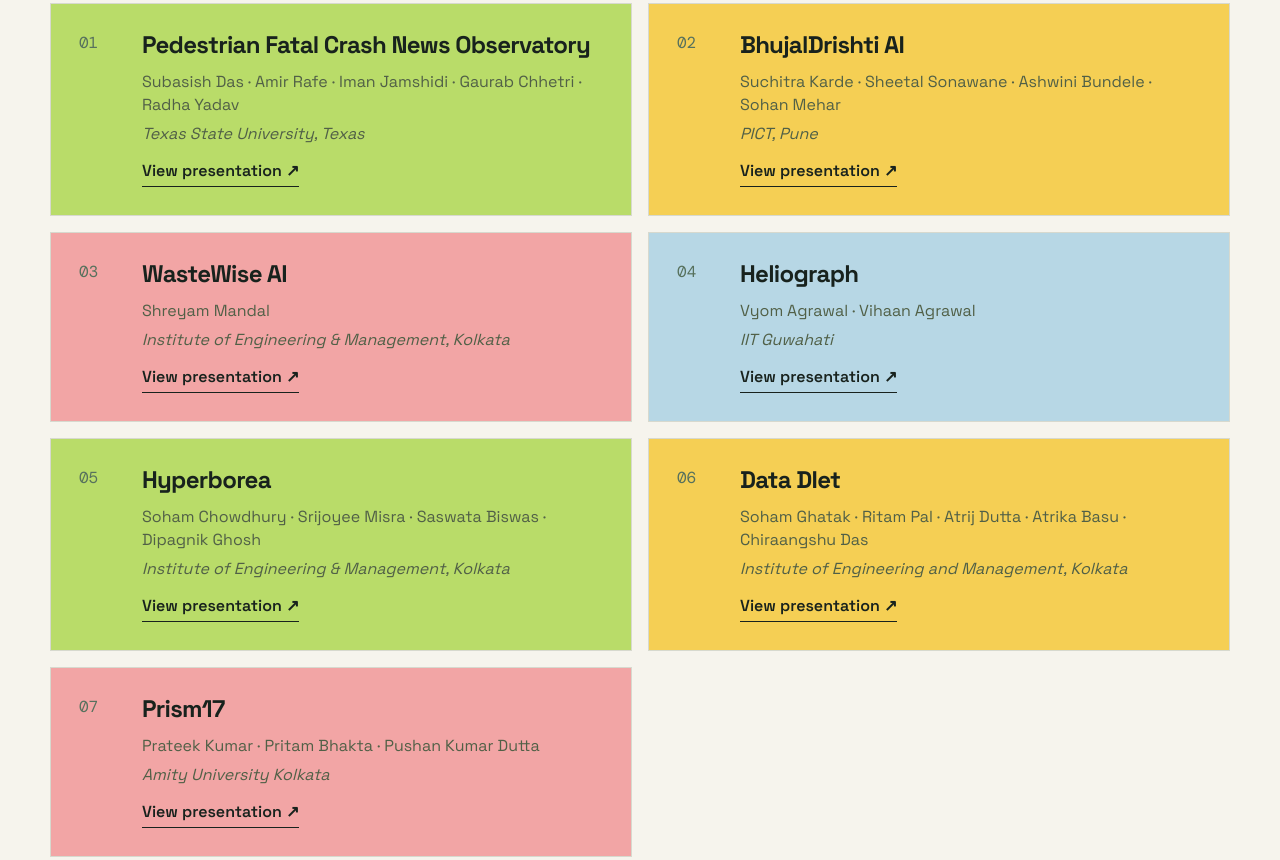
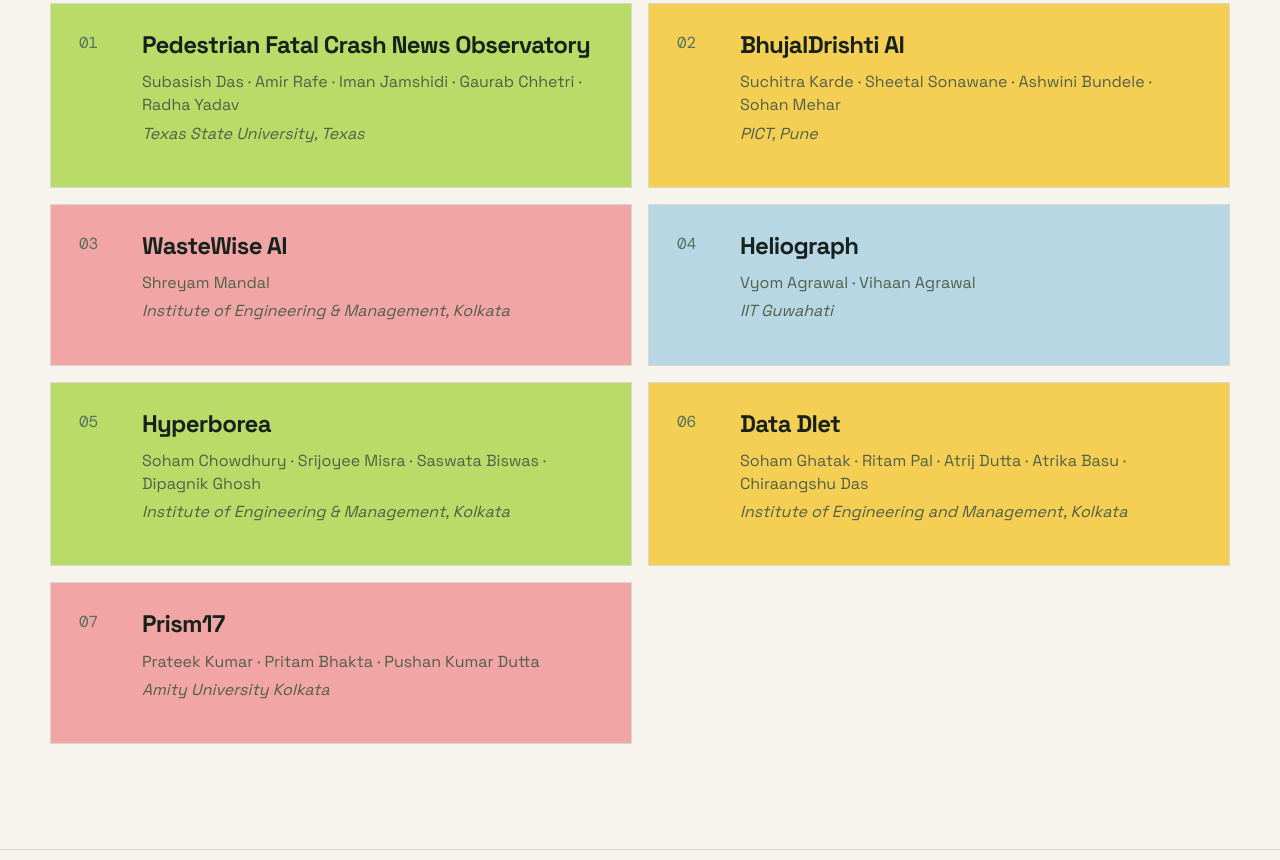
Before and after one commit to sohampoddar26/fire26-sdai, a plain HTML site: page submissions.html in a window 1280 px wide. Shown: the part 2676-3536 px from the top of the page. Drawn offline with nearby package versions, Linux system fonts and the light colour scheme.

Commit message:
updated accepted submissions

```diff
--- a/submissions.html
+++ b/submissions.html
@@ -108,7 +108,7 @@
               <h3>Pedestrian Fatal Crash News Observatory</h3>
               <p class="accepted-members">Subasish Das · Amir Rafe · Iman Jamshidi · Gaurab Chhetri · Radha Yadav</p>
               <p class="accepted-affiliation">Texas State University, Texas</p>
-              <a class="text-link" href="https://drive.google.com/open?id=1zJyG8L3y4kbYNUJVmziD8RJAaUYa6f5o" target="_blank" rel="noopener">View presentation ↗</a>
+              <!-- <a class="text-link" href="https://drive.google.com/open?id=1zJyG8L3y4kbYNUJVmziD8RJAaUYa6f5o" target="_blank" rel="noopener">View presentation ↗</a> -->
             </div>
           </article>
           <article class="accepted-card">
@@ -117,7 +117,7 @@
               <h3>BhujalDrishti AI</h3>
               <p class="accepted-members">Suchitra Karde · Sheetal Sonawane · Ashwini Bundele · Sohan Mehar</p>
               <p class="accepted-affiliation">PICT, Pune</p>
-              <a class="text-link" href="https://drive.google.com/open?id=1jyO1P0u4MwNDQNVXPawEPNNBgaKgOVeM" target="_blank" rel="noopener">View presentation ↗</a>
+              <!-- <a class="text-link" href="https://drive.google.com/open?id=1jyO1P0u4MwNDQNVXPawEPNNBgaKgOVeM" target="_blank" rel="noopener">View presentation ↗</a> -->
             </div>
           </article>
           <article class="accepted-card">
@@ -126,7 +126,7 @@
               <h3>WasteWise AI</h3>
               <p class="accepted-members">Shreyam Mandal</p>
               <p class="accepted-affiliation">Institute of Engineering &amp; Management, Kolkata</p>
-              <a class="text-link" href="https://drive.google.com/open?id=1O1AHOgtZXKIusIZPbxs32S9-Rz0CIgkZ" target="_blank" rel="noopener">View presentation ↗</a>
+              <!-- <a class="text-link" href="https://drive.google.com/open?id=1O1AHOgtZXKIusIZPbxs32S9-Rz0CIgkZ" target="_blank" rel="noopener">View presentation ↗</a> -->
             </div>
           </article>
           <article class="accepted-card">
@@ -135,7 +135,7 @@
               <h3>Heliograph</h3>
               <p class="accepted-members">Vyom Agrawal · Vihaan Agrawal</p>
               <p class="accepted-affiliation">IIT Guwahati</p>
-              <a class="text-link" href="https://drive.google.com/open?id=1_-SlFbHtvHSXovg4Ji4DoIC1xbJu8fBM" target="_blank" rel="noopener">View presentation ↗</a>
+              <!-- <a class="text-link" href="https://drive.google.com/open?id=1_-SlFbHtvHSXovg4Ji4DoIC1xbJu8fBM" target="_blank" rel="noopener">View presentation ↗</a> -->
             </div>
           </article>
           <article class="accepted-card">
@@ -144,7 +144,7 @@
               <h3>Hyperborea</h3>
               <p class="accepted-members">Soham Chowdhury · Srijoyee Misra · Saswata Biswas · Dipagnik Ghosh</p>
               <p class="accepted-affiliation">Institute of Engineering &amp; Management, Kolkata</p>
-              <a class="text-link" href="https://drive.google.com/open?id=1NYRp72q2cEOCo7GUV1MylE5sGj8ocRC7" target="_blank" rel="noopener">View presentation ↗</a>
+              <!-- <a class="text-link" href="https://drive.google.com/open?id=1NYRp72q2cEOCo7GUV1MylE5sGj8ocRC7" target="_blank" rel="noopener">View presentation ↗</a> -->
             </div>
           </article>
           <article class="accepted-card">
@@ -153,7 +153,7 @@
               <h3>Data DIet</h3>
               <p class="accepted-members">Soham Ghatak · Ritam Pal · Atrij Dutta · Atrika Basu · Chiraangshu Das</p>
               <p class="accepted-affiliation">Institute of Engineering and Management, Kolkata</p>
-              <a class="text-link" href="https://drive.google.com/open?id=1EQwj7uJ5yAL9KbPtvBiVBPIV-xQTSL51" target="_blank" rel="noopener">View presentation ↗</a>
+              <!-- <a class="text-link" href="https://drive.google.com/open?id=1EQwj7uJ5yAL9KbPtvBiVBPIV-xQTSL51" target="_blank" rel="noopener">View presentation ↗</a> -->
             </div>
           </article>
           <article class="accepted-card">
@@ -162,7 +162,7 @@
               <h3>Prism17</h3>
               <p class="accepted-members">Prateek Kumar · Pritam Bhakta · Pushan Kumar Dutta</p>
               <p class="accepted-affiliation">Amity University Kolkata</p>
-              <a class="text-link" href="https://drive.google.com/open?id=1Xz9Xk773dostxFOnozFkXcVZcTfb8wJH" target="_blank" rel="noopener">View presentation ↗</a>
+              <!-- <a class="text-link" href="https://drive.google.com/open?id=1Xz9Xk773dostxFOnozFkXcVZcTfb8wJH" target="_blank" rel="noopener">View presentation ↗</a> -->
             </div>
           </article>
         </div>
```
